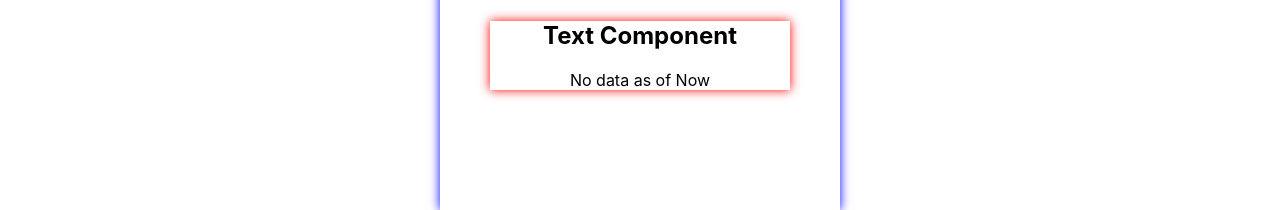
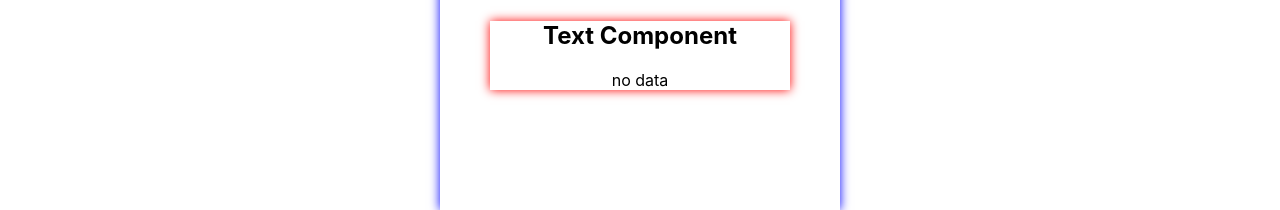
Before and after one commit to prerna1113/react-topics, a React (Create React App) app: page / in a window 1280 px wide. Shown: the part 285-495 px from the top of the page. Built offline with nearby package versions, Linux system fonts and the light colour scheme.

Commit message:
added state

```diff
--- a/src/component/REVISION/ParentChild.jsx
+++ b/src/component/REVISION/ParentChild.jsx
@@ -1,14 +1,22 @@
-import React from 'react'
+import {useState} from 'react'
 import Text from './Text'
 
-function ParentChild() {
+function ParentChild(props) {
+  const [state,setState]=useState("no data");
+  const submitData=()=>{
+
+  }
   return (
-    <div style={{width:"300px",margin:"50px auto",padding:"50px",boxShadow:"0 0 10px blue"}}>
-      <input type="Text" placeholder="Enter Some Text" />
+    <div style={{width:"300px",margin:"50px auto",padding:"50px",boxShadow:"0 0 10px blue"
+
+    }}>
+      <input type="Text" placeholder="Enter Some Text"
+       onChange={(e)=>{setState(e.target.value)}}
+       />
       <br></br>
       <br></br>
-      <button>Submit</button>
-      <Text />
+      <button onClick={submitData}>Submit</button>
+      <Text data={state}/>
 
     </div>
   )
--- a/src/component/REVISION/Text.jsx
+++ b/src/component/REVISION/Text.jsx
@@ -1,11 +1,11 @@
 import React from 'react'
 
-function Text() {
+function Text({data}) {
   return (
     <div style={{width:"300px",boxShadow:"0 0 10px red",margin:"70px auto"}}>
         <h2>Text Component</h2>
 
-        <p>No data as of Now</p>
+        <p>{data}</p>
     </div>
   )
 }
```
